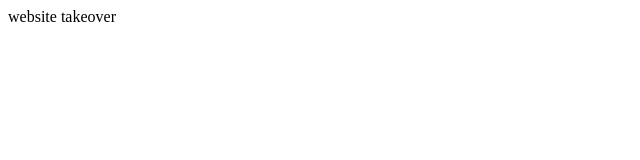
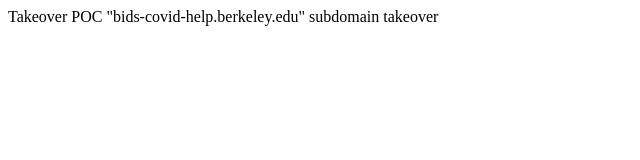
Before and after one commit to sunny-kathuria/berkeley-takeover, a plain HTML site: page index.html in a window 1280 px wide. Shown: the whole page, without its empty margins (0-640 px from the left). Drawn offline with Linux system fonts and the light colour scheme.

Commit message:
Update index.html

```diff
--- a/index.html
+++ b/index.html
@@ -1,4 +1,6 @@
 <html>
-<body> website takeover
+  <head> Takeover POC
+    </head>
+<body> "bids-covid-help.berkeley.edu" subdomain takeover
 </body>
 </html>
```
